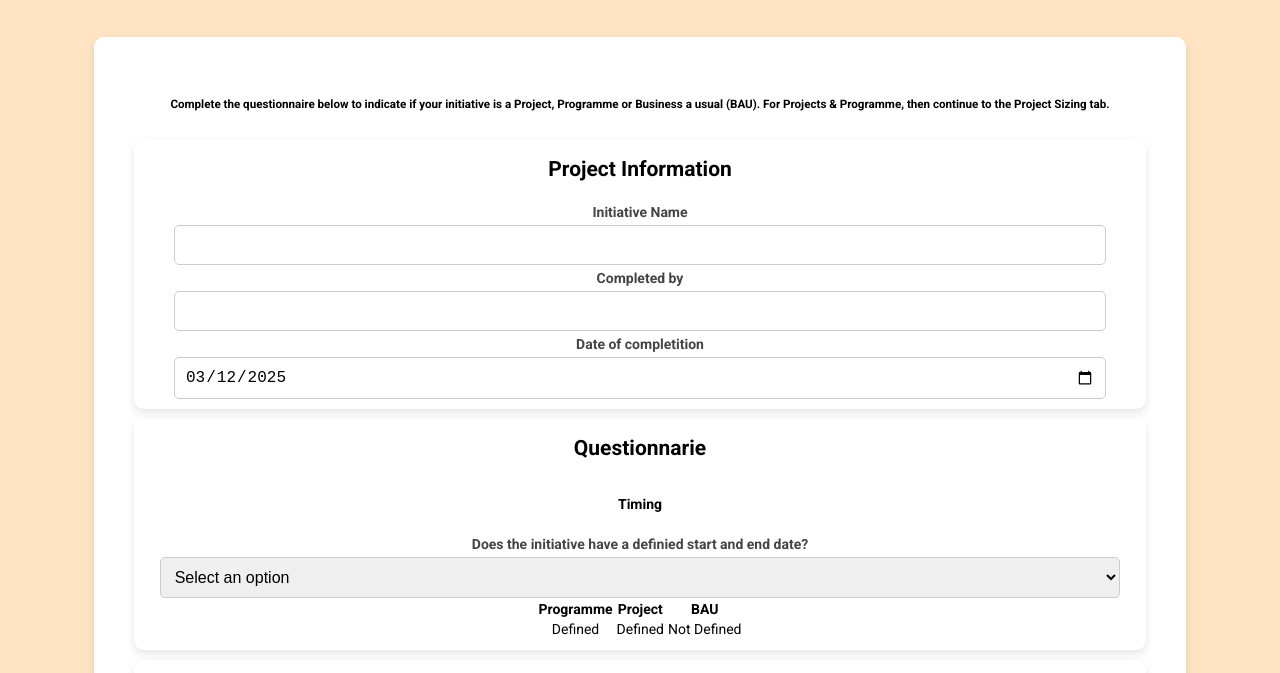
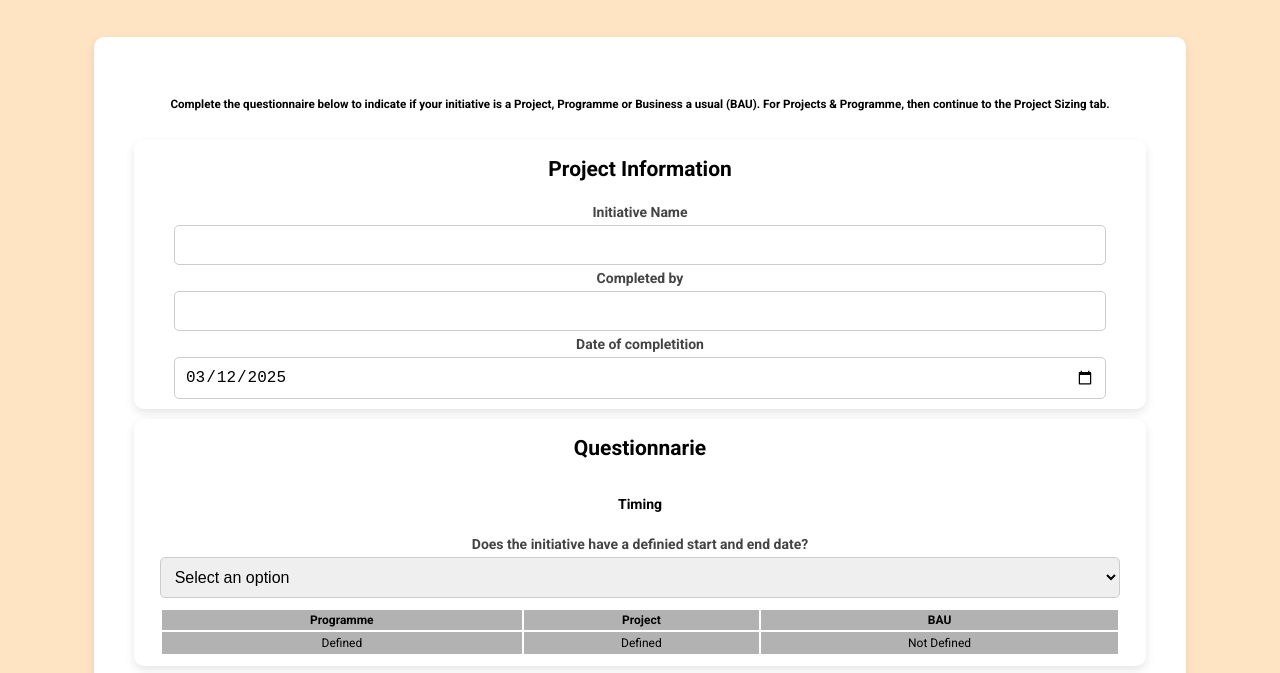
Before and after one commit to PiotrJesey/Prior, a website: page index.html in a window 1280 px wide. Shown: the part 86-759 px from the top of the page. Drawn offline with Linux system fonts and the light colour scheme.

Commit message:
added table style

```diff
--- a/css/styles.css
+++ b/css/styles.css
@@ -121,4 +121,13 @@ body {
   button:hover {
     background: #0056b3;
   }
+  table{
+    margin-top: 10px;
+    width: 95%;
   }
+  td, tr{
+    background-color: #b2b2b2;
+    height: 20px;
+    font-size: 12px;
+  }
+  }
```
